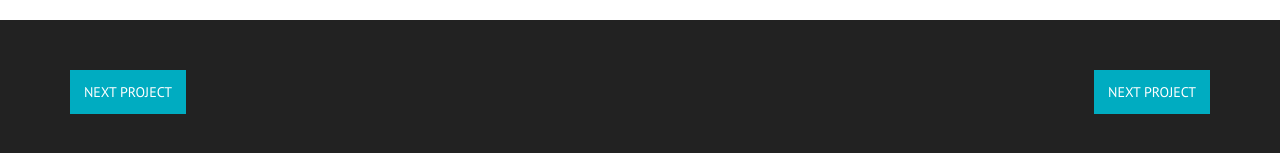
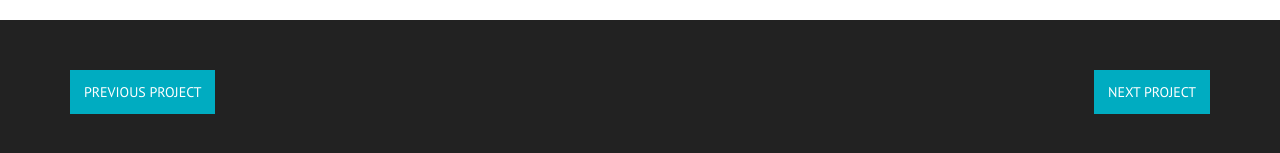
Before and after one commit to swarnimadeshmukh/swarnimadeshmukh.github.io, a website: page squibit.html in a window 1280 px wide. Shown: the part 9486-9639 px from the top of the page. Drawn offline with nearby package versions, Linux system fonts and the light colour scheme.

Commit message:
Update squibit.html

```diff
--- a/squibit.html
+++ b/squibit.html
@@ -380,7 +380,7 @@
                            <i class="fa fa-chevron-circle-left fa-inverse"></i>
                             Previous project
                         </a> -->
-			 <a href="accmgmt.html"> <button>Next Project</button></a>
+			 <a href="accmgmt.html"> <button>Previous Project</button></a>
                 </div>
                 <div class="col-xs-12 col-md-6"  style="text-align:right">
 <!--                         <a href="inquiry.html" class="text-muted">
```
